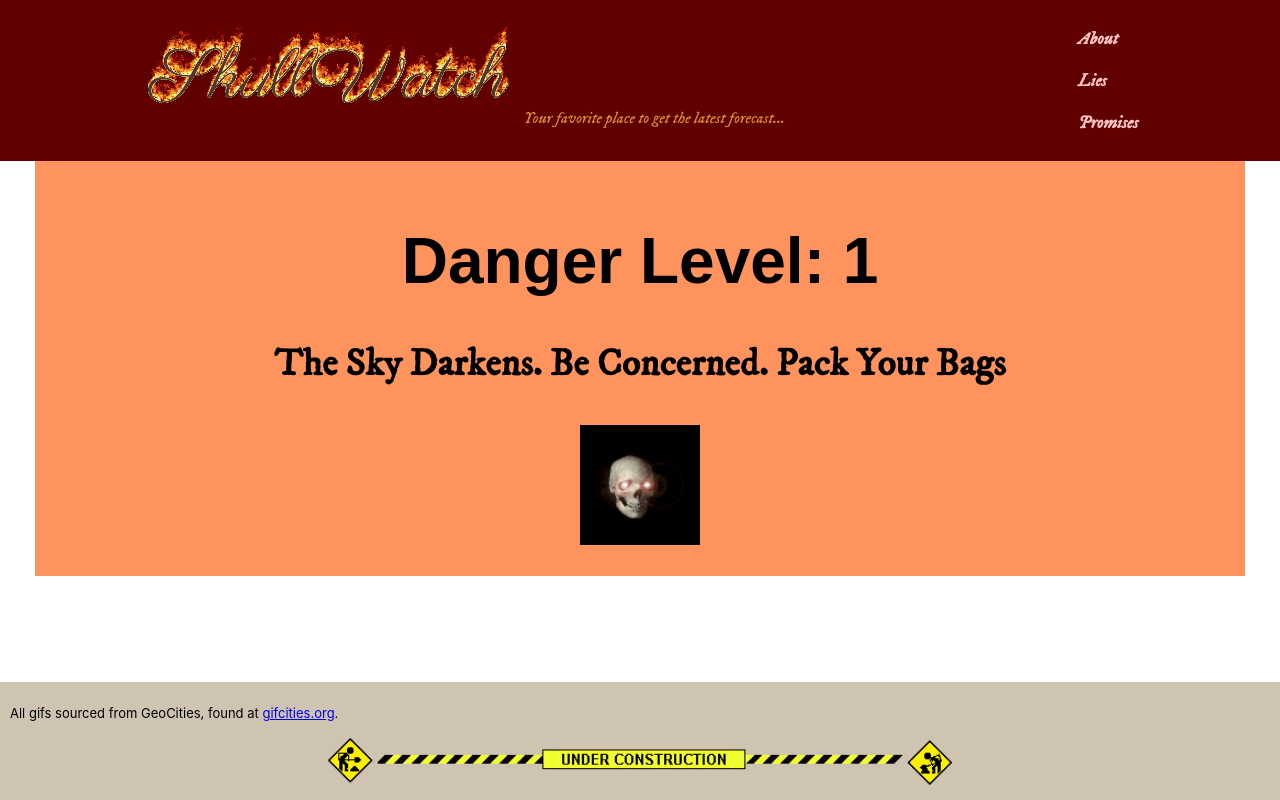
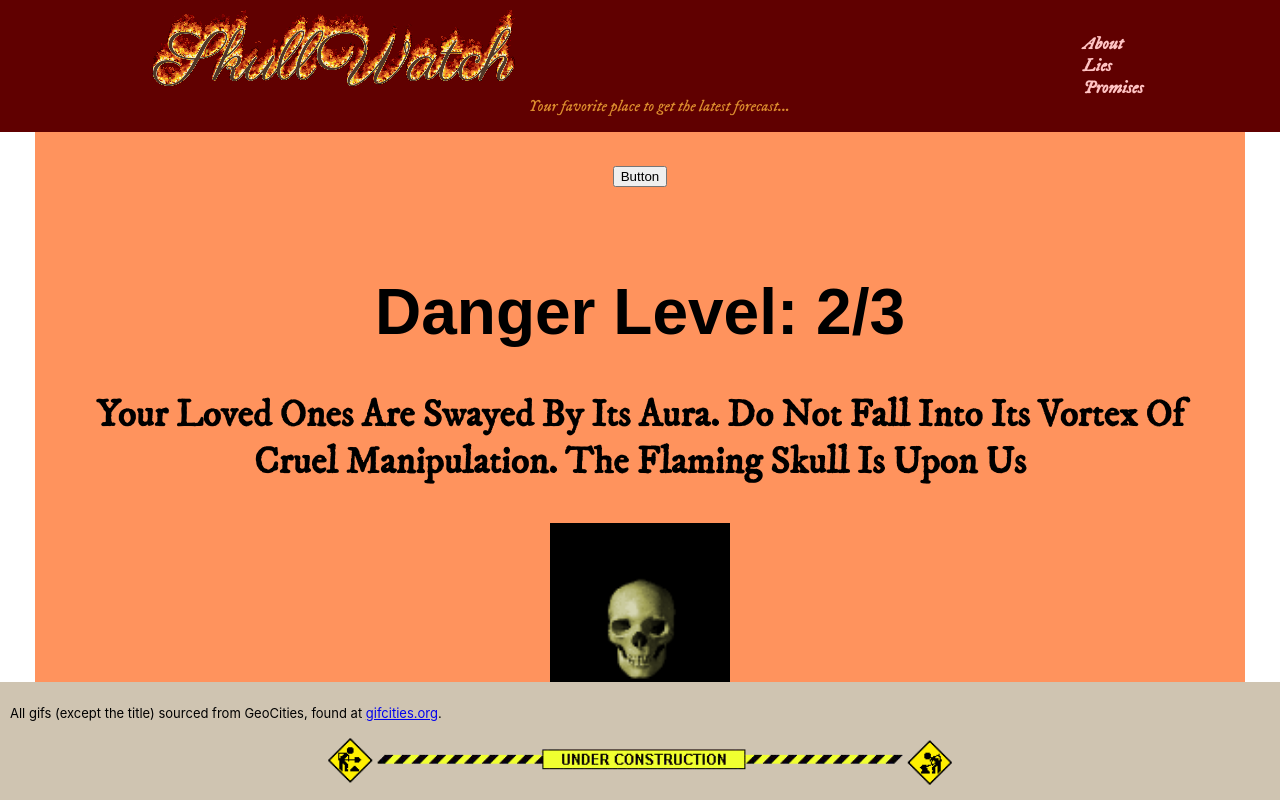
Before and after one commit to Toilaf/First-React-App, a React (Create React App) app: page / in a window 1280 px wide. Built offline with nearby package versions, Linux system fonts and the light colour scheme; a web font is replaced by a local one.

Commit message:
Adding interactivity

```diff
--- a/src/App.js
+++ b/src/App.js
@@ -2,11 +2,13 @@ import React from 'react';
 import Header from './components/Header.js';
 import PredictionZone from './components/PredictionZone.js'
 import Footer from './components/Footer.js';
+import Promises from './components/Promises.js';
 
 export default function App() {
     return (
         <div className='container'>
             <Header />
+            <Promises />
             <PredictionZone />
             <Footer />
         </div>
--- a/src/components/Footer.js
+++ b/src/components/Footer.js
@@ -4,7 +4,7 @@ import under_construction from '../gifs/barraconstruction.gif'
 export default function Footer() {
     return (
         <footer>
-            <p>All gifs sourced from GeoCities, found at <a href='http://gifcities.org'>gifcities.org</a>.</p>
+            <p>All gifs (except the title) sourced from GeoCities, found at <a href='http://gifcities.org'>gifcities.org</a>.</p>
             <img src={under_construction} alt='Banner gif that says under construction' className='center'/>
         </footer>
     )
--- a/src/components/Header.js
+++ b/src/components/Header.js
@@ -7,14 +7,14 @@ export default function Header() {
         <div>
             <header>
                 <div className='title'>
-                    <img src={title} alt='Skull Watch logo' />
+                    <a href='index.html'><img src={title} alt='Skull Watch logo' /></a>
                     <p className='subtitle'>Your favorite place to get the latest forecast...</p>
                 </div>
                 <nav>
                     <ul className='nav-items'>
-                        <li>About</li>
-                        <li>Lies</li>
-                        <li>Promises</li>
+                        <li><a href='about.html' className='nav-links'>About</a></li>
+                        <li><a href='lies.html' className='nav-links'>Lies</a></li>
+                        <li><a href='promises.html' className='nav-links'>Promises</a></li>
                     </ul>
                 </nav>
             </header>
--- a/src/components/PredictionZone.js
+++ b/src/components/PredictionZone.js
@@ -6,7 +6,7 @@ import glow from '../gifs/skullglow.gif'
 import flee from '../gifs/skullflee.gif'
 
 let x = (Math.floor(Math.random()*3)).toString();
-x = 1;
+x = 2;
 
 function generatePrediction(x) {
     let weather = '';
@@ -50,7 +50,7 @@ function generatePrediction(x) {
 export default function PredictionZone() {
     return (
         <main>
-            <h1 className='danger-level'>Danger Level: {x}</h1>
+            <h1 className='danger-level'>Danger Level: {x}/3</h1>
             {generatePrediction(x)}
         </main>
     )
--- /dev/null
+++ b/src/components/Promises.js
@@ -0,0 +1,33 @@
+import React, {useState} from 'react';
+
+import trumpet from '../gifs/trumpet.gif'
+
+export default function Promises() {
+    const [cls, setCls] = useState('form--button');
+    function handleClick() {
+        setCls((cls) => (cls === "red" ? "green" : "red"));
+
+    }
+    return (
+        <main>
+            <form>
+                {/* <button onClick={handleClick} className='form--button'>Button</button> */}
+                {/* <button onClick={handleClick} className='form--button'><img src={trumpet} alt=''/></button> */}
+
+                {/*  */}
+                <style>{`
+                    .red {color: red}
+                    .green {color: green}
+                `}</style>
+                <button
+                    className={cls}
+                    onMouseEnter={handleClick}
+                >
+                    Button
+                </button>
+                {/*  */}
+
+            </form>
+        </main>
+    )
+}
--- a/src/style.css
+++ b/src/style.css
@@ -37,7 +37,7 @@ main {
 }
 
 .main-img {
-    width: 120px;
+    width: 180px;
 }
 
 header {
@@ -66,14 +66,14 @@ header {
 
 .nav-items {
     list-style: none;
+}
+
+.nav-links {
+    text-decoration: none;
+    color:rgb(255, 195, 195);
     font-style: italic;
     font-weight: bolder;
     font-size: 1.1em;
-    color:rgb(255, 195, 195);
-}
-
-.nav-items > li {
-    padding: 10px;
 }
 
 footer {
@@ -92,3 +92,11 @@ footer {
     margin-right: auto;
     width: 50%;
 }
+
+.promises-text {
+
+}
+
+.clicked {
+    width: 5px;
+}
```
Also changed, not shown: public/about.html (added), public/lies.html (added), public/promises.html (added).
